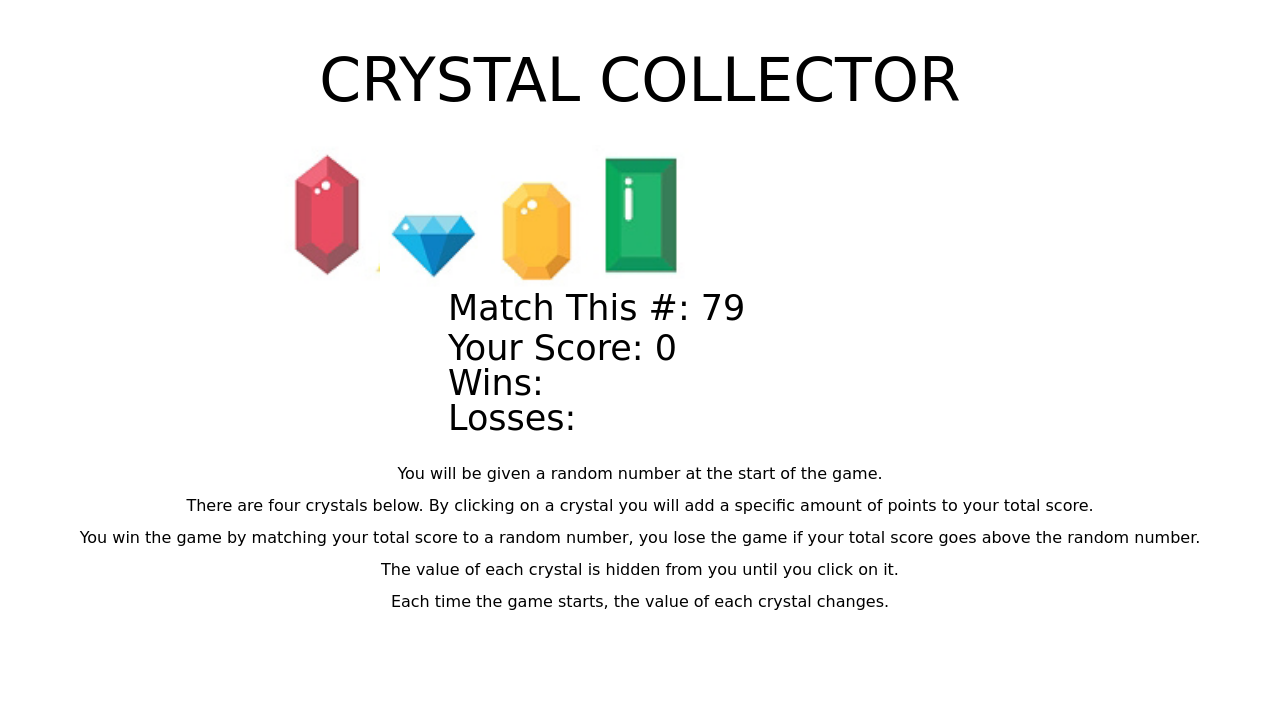
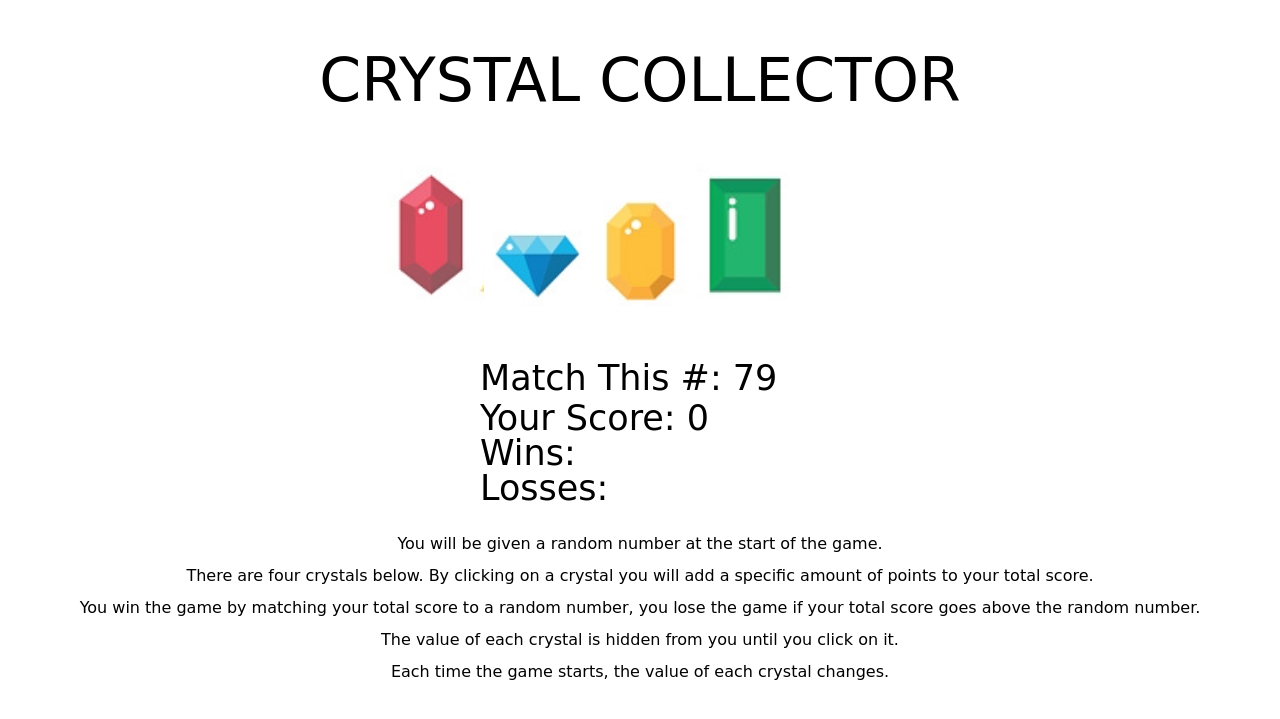
Before and after one commit to akarlsruher/homework4, a PHP site: page / in a window 1280 px wide. Shown: the top 719 px of the page. Run offline with PHP 8.4, Linux system fonts and the light colour scheme; some web fonts are replaced.

Commit message:
final changes

```diff
--- a/assets/css/style.css
+++ b/assets/css/style.css
@@ -69,12 +69,16 @@ p {
 }
 
 #images {
-	margin-left: 280px;
+	margin: auto;
+    width: 40%;
+    display: block;
+    margin-top: 20px;
 }
 
 
 #numberText {
 
 	margin: auto;
-    width: 30%;
+    width: 25%;
+    margin-top: 50px;
 }
```
